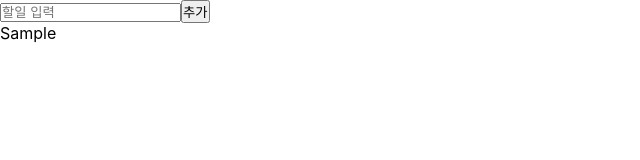
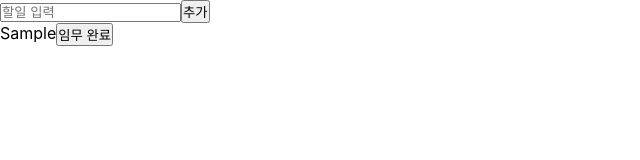
Before and after one commit to hankbae93/typescript_react_to_do_list, a React (Create React App) app: page / in a window 1280 px wide. Both pictures are taken after typing "Sample" into the empty fields and a click on the button "추가". Shown: the top 160 px of the page, without its empty margins (0-640 px from the left). Built offline with nearby package versions, Linux system fonts and the light colour scheme.

Commit message:
Feat: check todo and fix id error

```diff
--- a/src/components/ToDoForm/ToDoForm.tsx
+++ b/src/components/ToDoForm/ToDoForm.tsx
@@ -9,7 +9,7 @@ const ToDoForm: FC = () => {
   const { todos, addTodo } = useTodoContext();
 
   const AddTodos = () => {
-    const lastId = todos[todos.length - 1]?.id ?? 1;
+    const lastId = (todos[todos.length - 1]?.id ?? 0) + 1;
     const todo: ToDo = {
       id: lastId,
       content: value,
--- a/src/components/ToDoList/ToDoItem.tsx
+++ b/src/components/ToDoList/ToDoItem.tsx
@@ -1,7 +1,23 @@
-import React from "react";
+import React, { FC } from "react";
+import { useTodoContext } from "../../contexts/ToDoContext";
+import { ToDo } from "../../type";
 
-const ToDoItem = () => {
-  return <div></div>;
+const ToDoItem: FC<ToDo> = ({ id, content, status }) => {
+  const { checkTodo, updateTodo, deleteTodo } = useTodoContext();
+
+  const onClick = () => {
+    checkTodo(id, !status);
+  };
+
+  return (
+    <li style={{ display: "flex" }}>
+      <p style={{ textDecoration: status ? "line-through" : "none" }}>
+        {content}
+      </p>
+      {!status && <button onClick={onClick}>임무 완료</button>}
+      {status && <button onClick={onClick}>임무 완료 취소</button>}
+    </li>
+  );
 };
 
 export default ToDoItem;
--- a/src/components/ToDoList/ToDoList.tsx
+++ b/src/components/ToDoList/ToDoList.tsx
@@ -1,6 +1,7 @@
 import React, { FC } from "react";
 import { useTodoContext } from "../../contexts/ToDoContext";
 import { ToDo } from "../../type";
+import ToDoItem from "./ToDoItem";
 
 const ToDoList: FC = () => {
   const { todos } = useTodoContext();
@@ -8,7 +9,7 @@ const ToDoList: FC = () => {
     <>
       <ul>
         {todos.map((item: ToDo, i: number) => {
-          return <li>{item.content}</li>;
+          return <ToDoItem {...item} key={item.id} />;
         })}
       </ul>
     </>
--- a/src/contexts/ToDoContext.tsx
+++ b/src/contexts/ToDoContext.tsx
@@ -1,4 +1,10 @@
-import React, { useContext, createContext, useState, FC } from "react";
+import React, {
+  useContext,
+  createContext,
+  useState,
+  FC,
+  useEffect,
+} from "react";
 import { ToDo, TodoContextType } from "../type";
 
 const ToDoContext = createContext<TodoContextType | null>(null);
@@ -18,11 +24,28 @@ const TodosProvider: FC<React.ReactNode> = ({ children }) => {
 
   const deleteTodo = (id: number) => {};
 
+  const checkTodo = (id: number, status: boolean) => {
+    setTodos((prev) =>
+      prev.map((todo, i) => {
+        if (todo.id === id) {
+          return { ...todo, status };
+        } else {
+          return todo;
+        }
+      })
+    );
+  };
+
+  useEffect(() => {
+    console.table(todos);
+  }, [todos]);
+
   const value = {
     todos,
     addTodo,
     updateTodo,
     deleteTodo,
+    checkTodo,
   };
 
   return <ToDoContext.Provider value={value}>{children}</ToDoContext.Provider>;
--- a/src/type.ts
+++ b/src/type.ts
@@ -10,4 +10,5 @@ export interface TodoContextType {
   addTodo: (todo: ToDo) => void;
   updateTodo: (id: number) => void;
   deleteTodo: (id: number) => void;
+  checkTodo: (id: number, status: boolean) => void;
 }
```
